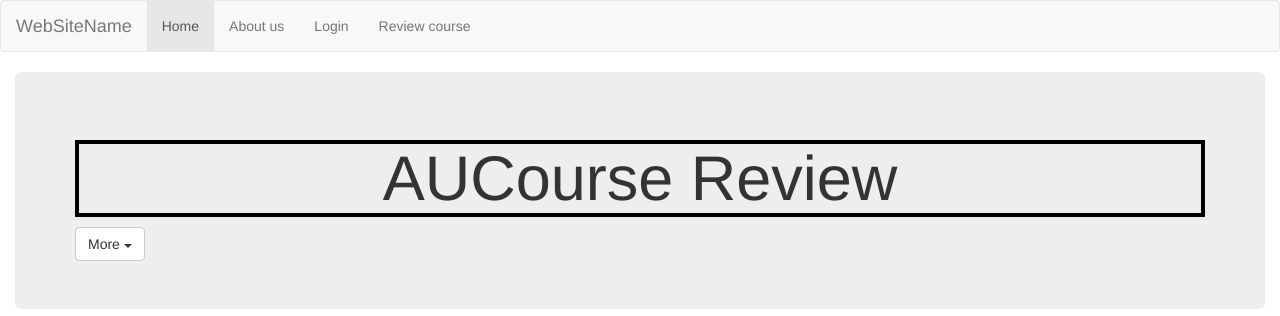
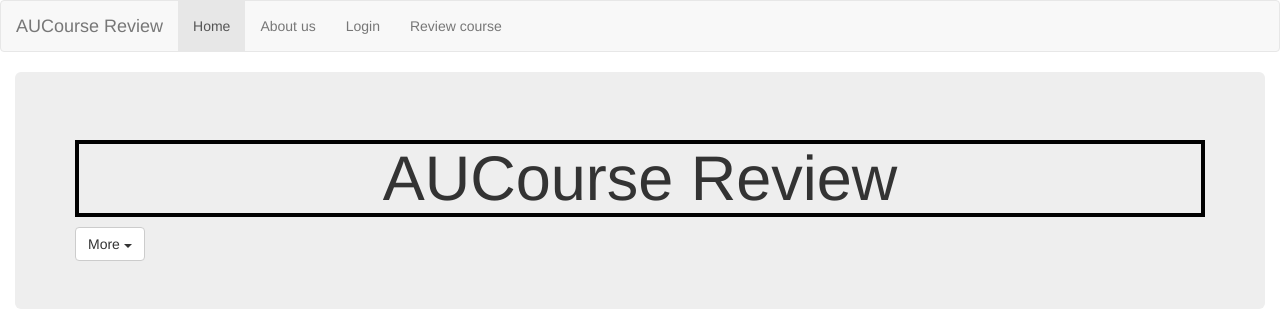
Before and after one commit to HanabiOno/AUCoursereview, a Django app: page / in a window 1280 px wide. Shown: the top 316 px of the page. Run offline with Django 3.2, Linux system fonts and the light colour scheme; some libraries are stand-ins or nearby versions.

Commit message:
small change to name in top corner

```diff
--- a/mysite/polls/templates/polls/home.html
+++ b/mysite/polls/templates/polls/home.html
@@ -13,7 +13,7 @@
 <nav class="navbar navbar-default">
   <div class="container-fluid">
     <div class="navbar-header">
-      <a class="navbar-brand" href="#">WebSiteName</a>
+      <a class="navbar-brand" href="#">AUCourse Review</a>
     </div>
     <ul class="nav navbar-nav">
       <li class="active"><a href="#">Home</a></li>
```
